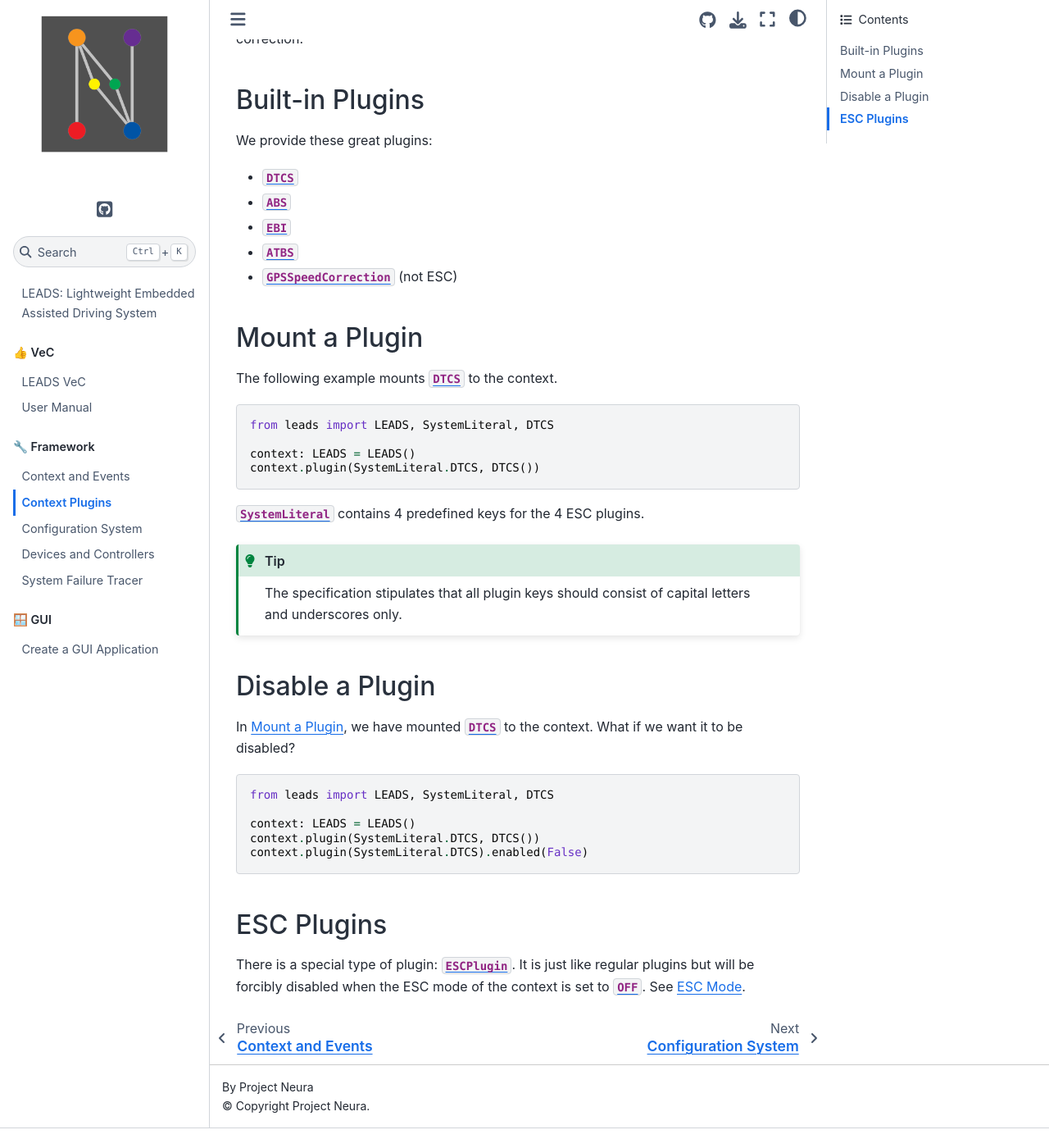
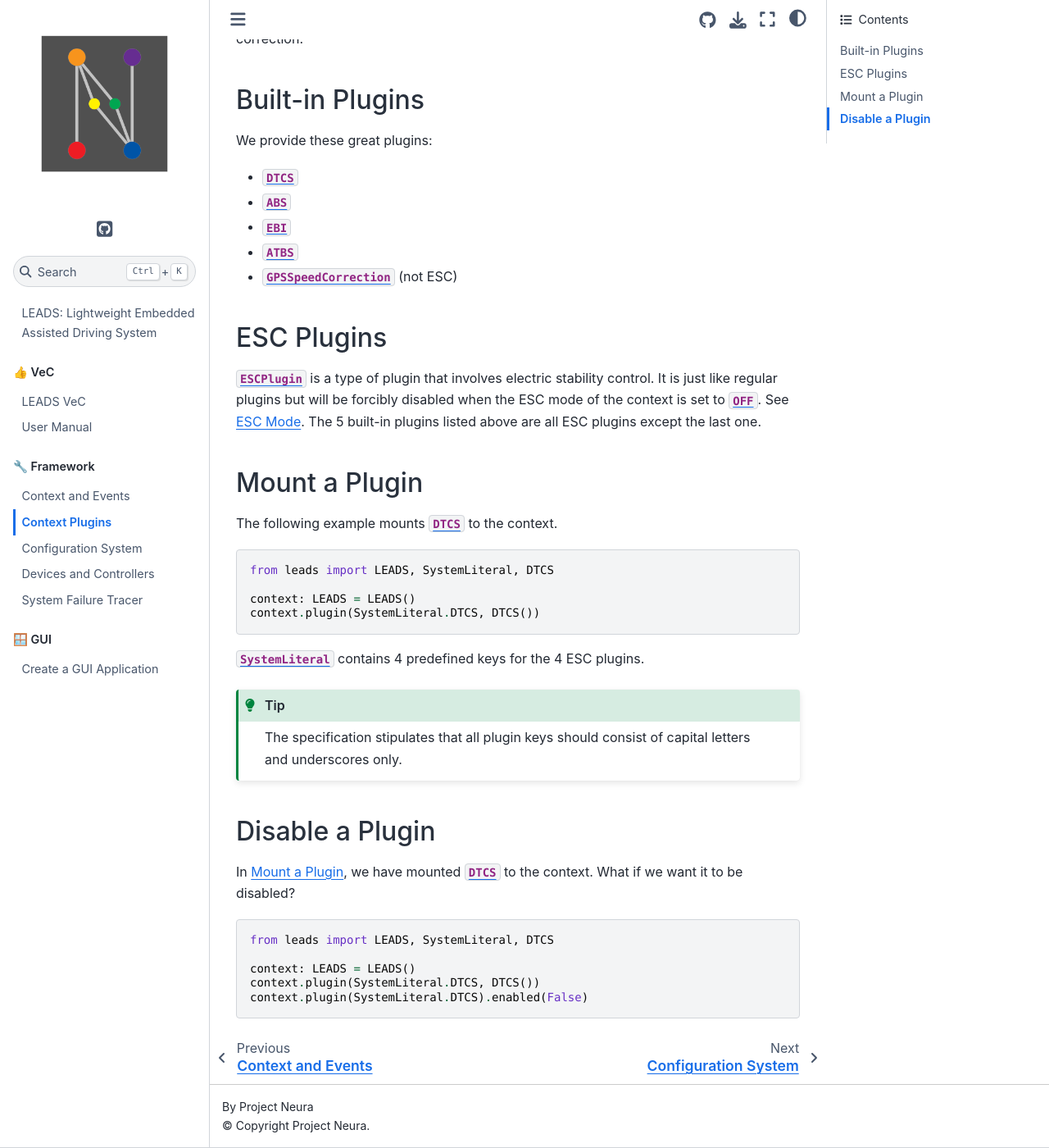
Before and after one commit to ProjectNeura/leads-docs, a Sphinx documentation site: the page built from docs/plugin.md, in a window 1280 px wide and 1400 px high, scrolled down 345 px. Shown: the whole window at 82% size. Built offline with Sphinx 7.4.7 and the Sphinx Book theme 1.1.4, drawn with Linux system fonts in a browser that asks for light colours; pages that are not in the unit, such as notebooks, are missing from menus; before the commit the page ends 1721 px from its top, so only the background shows below that.

Commit message:
Routine updates.

````diff
--- a/docs/plugin.md
+++ b/docs/plugin.md
@@ -20,6 +20,13 @@ We provide these great plugins:
 - [`EBI`](#leads.plugin.ebi.EBI)
 - [`ATBS`](#leads.plugin.atbs.ATBS)
 - [`GPSSpeedCorrection`](#leads.plugin.gps_speed_correction.GPSSpeedCorrection) (not ESC)
+
+## ESC Plugins
+
+[`ESCPlugin`](#leads.plugin.plugin.ESCPlugin) is a type of plugin that involves electric stability control. It is just
+like regular plugins but will be forcibly disabled when the ESC mode of the context is set to
+[`OFF`](#leads.constant.ESCMode.OFF). See [ESC Mode](esc_mode). The 5 built-in plugins listed above are all ESC plugins
+except the last one.
 
 ## Mount a Plugin
 
@@ -50,9 +57,3 @@ context: LEADS = LEADS()
 context.plugin(SystemLiteral.DTCS, DTCS())
 context.plugin(SystemLiteral.DTCS).enabled(False)
 ```
-
-## ESC Plugins
-
-There is a special type of plugin: [`ESCPlugin`](#leads.plugin.plugin.ESCPlugin). It is just like regular plugins but
-will be forcibly disabled when the ESC mode of the context is set to [`OFF`](#leads.constant.ESCMode.OFF). See
-[ESC Mode](esc_mode).
````
